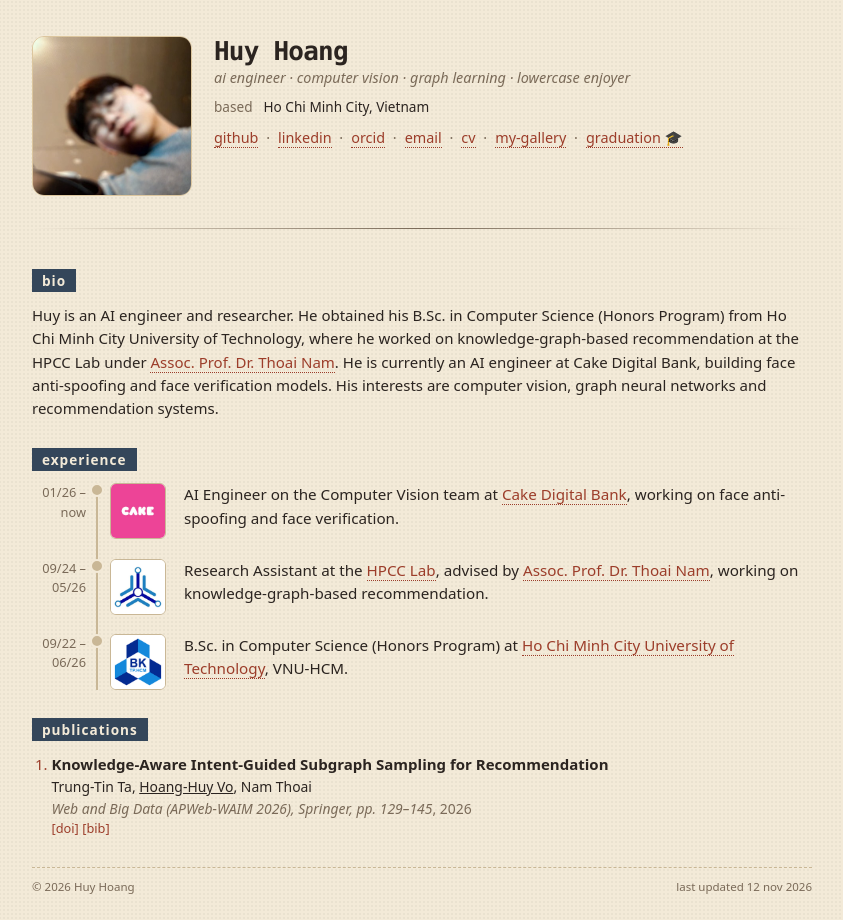
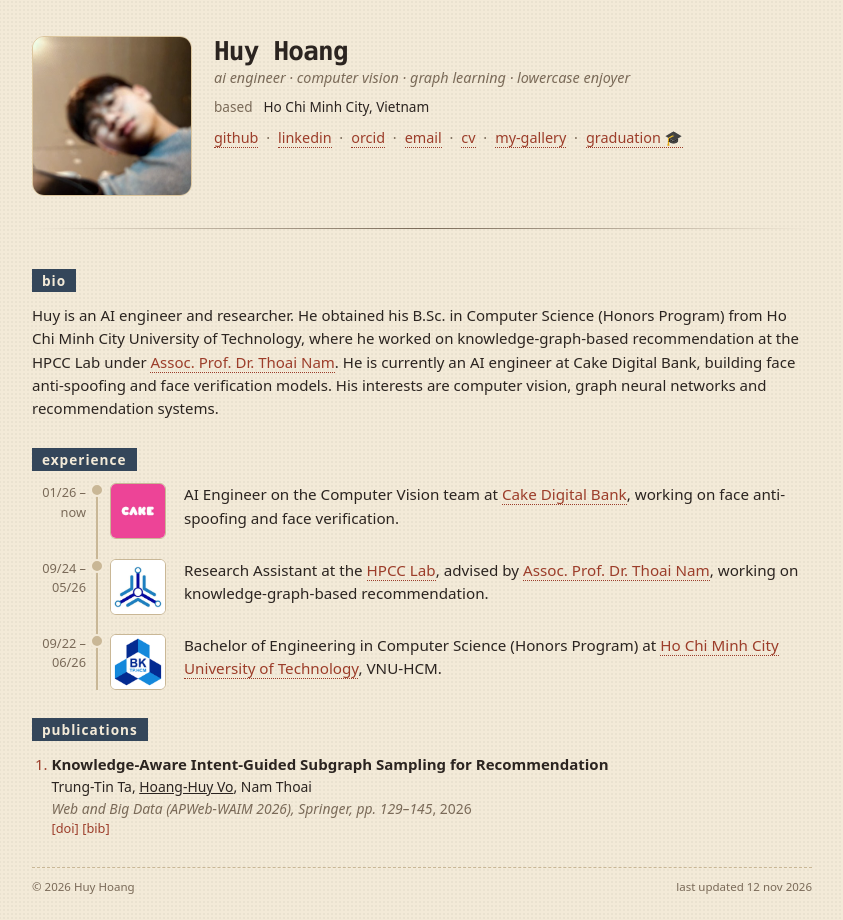
Before and after one commit to edithh81/edithh81.github.io, a Jekyll site: the page built from index.html, in a window 1280 px wide. Shown: the whole page, without its empty margins (218-1061 px from the left). Built offline with Jekyll 4.4.1, drawn with Linux system fonts in a browser that asks for light colours.

Commit message:
Change degree to Bachelor of Engineering to match CV
Co-Authored-By: Claude Opus 5.5 <noreply@anthropic.com>

```diff
--- a/_data/affiliations.yml
+++ b/_data/affiliations.yml
@@ -28,5 +28,5 @@
   logo: /assets/img/logos/hcmut.png
   initials: BK
   desc: >
-    B.Sc. in Computer Science (Honors Program) at
+    Bachelor of Engineering in Computer Science (Honors Program) at
     <a href="https://hcmut.edu.vn/">Ho Chi Minh City University of Technology</a>, VNU-HCM.
```
